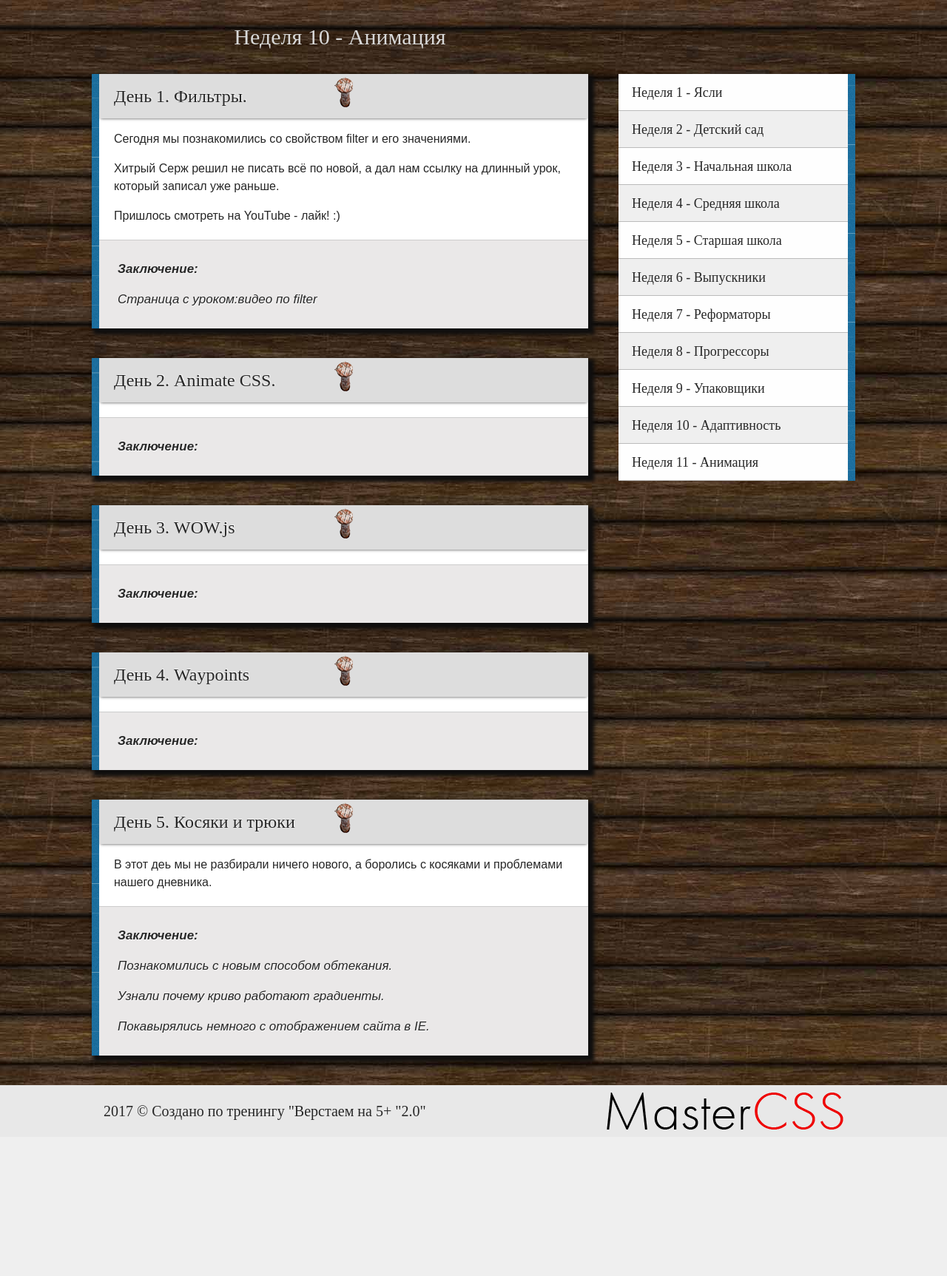
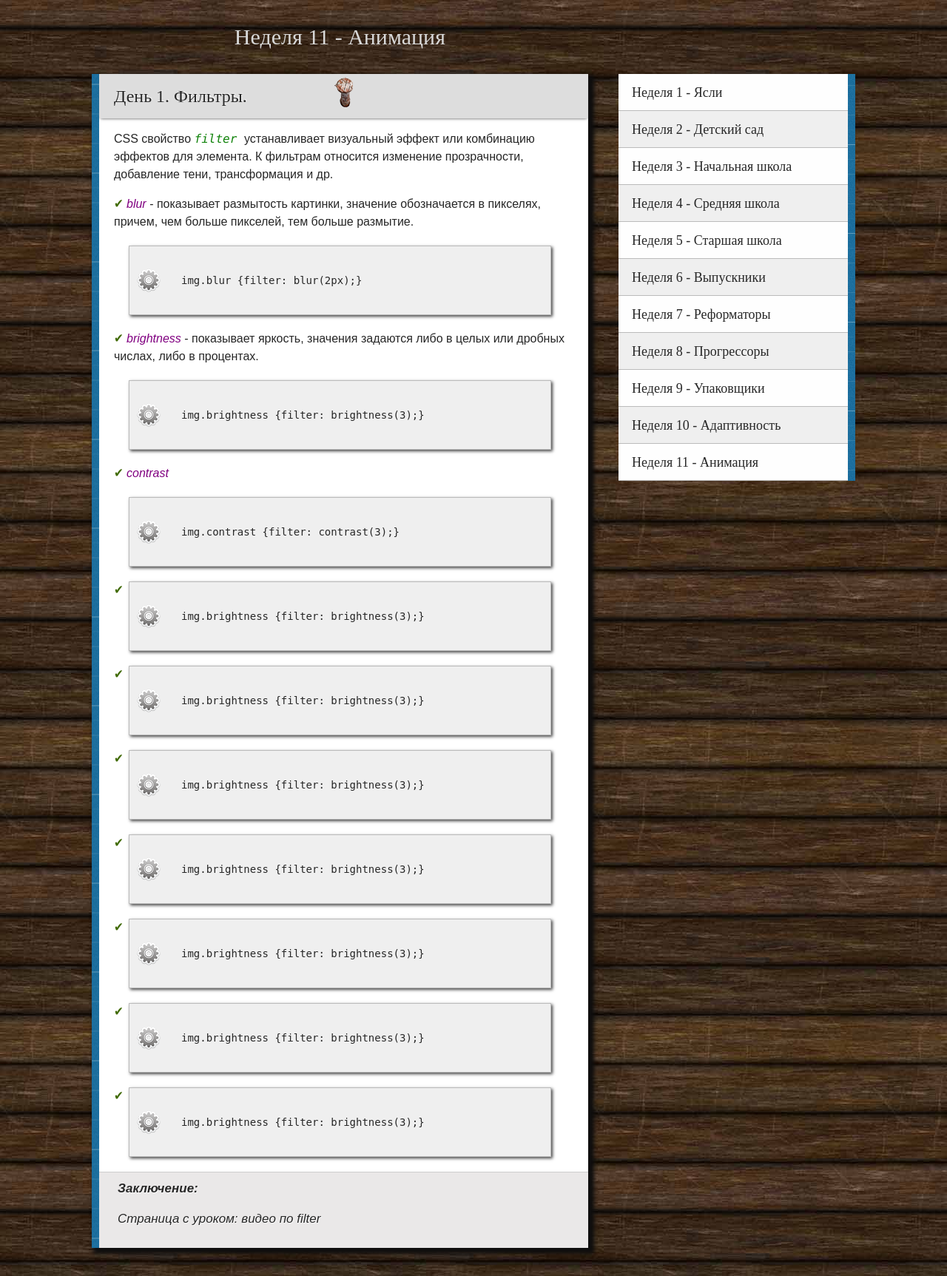
Before and after one commit to Dementrum/study-blog, a PHP site: page /week11.html in a window 1280 px wide. Shown: the part 162-1887 px from the top of the page at 74% size. Before the commit the page ends 1689 px from the top, so only its background shows below. Run offline with PHP 8.4, Linux system fonts and the light colour scheme; some libraries are stand-ins or nearby versions; some web fonts are replaced.

Commit message:
Фильтры Css дополнения

```diff
--- a/note/about.html
+++ b/note/about.html
@@ -89,7 +89,7 @@
 						<span class="cent"><p>На этом пока все!</p></span>
 						<span class="cent"><h3>А это мои дипломы</h3></span>
 						<figure>
-							<a href="images/Web1.jpg" class="item web"><img src="images/Web.jpg" alt="sertificate"></a>
+							<a href="./images/Web1.jpg" class="item web"><img src="./images/Web.jpg" alt="sertificate"></a>
 							<a href="images/Sert1.jpg" class="item sert"><img src="images/Sert.jpg" alt="sertificate"></a>
 							<a href="images/diz1.jpg" class="item sert diz"><img src="images/diz.jpg" alt="sertificate"></a>
 							<div class="clear"></div>
--- a/note/style.css
+++ b/note/style.css
@@ -342,7 +342,8 @@ summary {
 
 .tag,
 .st,
-.ss {
+.ss,
+.style {
 	font-family: consolas, monospace;
 }
 
@@ -387,7 +388,19 @@ summary {
 	text-shadow: 1px 1px 0 #F7F7F7;
 	background: #eae8e8;
 }
-
+.check-pos {
+	position: relative;
+	text-indent: 17px;
+}
+.check:before {
+	content: "\2714";
+	display: block;
+	font-size: 17px;
+	color:rgb(65, 107, 5);
+	position: absolute;
+	top:0;
+	left:-17px;
+}
 
 /*Additional styles*/
 
@@ -406,7 +419,7 @@ summary {
     margin: 20px;
     font-family: monospace;
     font-size: 14px;
-    box-shadow: 2px 2px 4px -2px #444;
+    box-shadow: 2px 2px 4px #444;
     -webkit-transition: 1s ease;
     transition: 1s ease;
 }
@@ -418,66 +431,16 @@ pre {
 	white-space: pre-line;
 }
 .code:hover, pre:hover {
-    background: #DFDFDF url(images/process.png) no-repeat 10px bottom;
+    background: #C2BDBD url(images/process.png) no-repeat 10px bottom;
     border: #aaa solid 1px;
-    transition: 1.2s cubic-bezier(0, .97, .81, -1.69);
-    border-radius: 10px;
-}
-
-
-.code {
-	position: relative;
-	background: #efefef;
-	border: 1px solid #bbb;
-	font-family: monospace;
-	font-size: 14px;
-	-webkit-transition: 1s ease;
-	-o-transition: 1s ease;
-	-moz-transition: 1s ease;
-	transition: 1s ease;
-}
-
-.code:hover {
 		-webkit-transition: 2s cubic-bezier(.17, -0.9, .96, -0.9);
 		-o-transition: 2s cubic-bezier(.17, -0.9, .96, -0.9);
 		-moz-transition: 2s cubic-bezier(.17, -0.9, .96, -0.9);
 		transition: 2s cubic-bezier(.17, -0.9, .96, -0.9);
 		-moz-border-radius: 10px;
 		border-radius: 10px;
-	background-color: #e4dddd;
+
 }
-
-.star {
-	position: absolute;
-	top: 50%;
-	left: 5%;
-	-webkit-transform: translate(-50%, -50%);
-	-moz-transform: translate(-50%, -50%);
-	-ms-transform: translate(-50%, -50%);
-	-o-transform: translate(-50%, -50%);
-	transform: translate(-50%, -50%);
-	-webkit-transition: 1s ease;
-	-o-transition: 1s ease;
-	-moz-transition: 1s ease;
-	transition: 1s ease;
-}
-
-.code:hover .star {
-	-webkit-transition: 2s cubic-bezier(.17, -0.9, .96, -0.9);
-	-o-transition: 2s cubic-bezier(.17, -0.9, .96, -0.9);
-	-moz-transition: 2s cubic-bezier(.17, -0.9, .96, -0.9);
-	transition: 2s cubic-bezier(.17, -0.9, .96, -0.9);
-	-webkit-transform: rotate(180deg);
-	-moz-transform: rotate(180deg);
-	-ms-transform: rotate(180deg);
-	-o-transform: rotate(180deg);
-	transform: rotate(180deg);
-	top: 10px;
-	bottom: 0;
-	left: 12px;
-	right: 0;
-}
-
 .block_important {
 	background: #FFC000 url(images/warning.png) no-repeat 8px center;
 	border: 1px solid #ff901e;
--- a/note/week10.html
+++ b/note/week10.html
@@ -57,6 +57,7 @@
 					<li><a href="week8.html">Неделя 8 - Прогрессоры</a></li>
 					<li><a href="week9.html">Неделя 9 - Упаковщики</a></li>
 					<li><a href="week10.html">Неделя 10 - Адаптивность</a></li>
+					<li><a href="week11.html">Неделя 11 - Анимация</a></li>
 				</ul>
 			</div>
 			<div class="widget everyday1">
--- a/note/week11.html
+++ b/note/week11.html
@@ -19,9 +19,15 @@
 			<div class="mid">
 				<img src="images/logo.jpg" class="logo" alt="логотип Master-CSS">
 				<div class="icons">
-					<a href="skype:dementrkolesnikov"><img src="images/iscype.png" alt="skype" title="skype"></a>
-					<a href="mailto:dmi56756877@yandex.ru" target="_blank"><img src="images/imail.png" alt="письмо" title="написать мне"></a>
-					<a href="form.html"><img src="images/igplus.png" alt="письмо" title="написать мне"></a>
+					<a href="skype:dementrkolesnikov">
+						<img src="images/iscype.png" alt="skype" title="skype">
+					</a>
+					<a href="mailto:dmi56756877@yandex.ru" target="_blank">
+						<img src="images/imail.png" alt="письмо" title="написать мне">
+					</a>
+					<a href="form.html">
+						<img src="images/igplus.png" alt="письмо" title="написать мне">
+					</a>
 				</div>
 				<div class="name">Онлайн-дневник Дмитрия Колесникова.</div>
 				<div class="desc">Здесь содержатся заметки, созданные в ходе обучения на тренинге.</div>
@@ -34,10 +40,18 @@
 		<div class="main_menu">
 			<div class="mid">
 				<ul>
-					<li><a href="index.html">Главная</a></li>
-					<li><a href="about.html">Об авторе</a></li>
-					<li><a href="">Отзыв о тренинге</a></li>
-					<li><a href="form.html">Связаться со мной</a></li>
+					<li>
+						<a href="index.html">Главная</a>
+					</li>
+					<li>
+						<a href="about.html">Об авторе</a>
+					</li>
+					<li>
+						<a href="">Отзыв о тренинге</a>
+					</li>
+					<li>
+						<a href="form.html">Связаться со мной</a>
+					</li>
 					<div class="clear"></div>
 				</ul>
 			</div>
@@ -47,44 +61,147 @@
 		<div class="sidebar week">
 			<div class="widget everyday">
 				<ul>
-					<li><a href="week1.html">Неделя 1 - Ясли</a></li>
-					<li><a href="week2.html">Неделя 2 - Детский сад</a></li>
-					<li><a href="week3.html">Неделя 3 - Начальная школа</a></li>
-					<li><a href="week4.html">Неделя 4 - Средняя школа</a></li>
-					<li><a href="week5.html">Неделя 5 - Старшая школа</a></li>
-					<li><a href="week6.html">Неделя 6 - Выпускники</a></li>
-					<li><a href="week7.html">Неделя 7 - Реформаторы</a></li>
-					<li><a href="week8.html">Неделя 8 - Прогрессоры</a></li>
-					<li><a href="week9.html">Неделя 9 - Упаковщики</a></li>
-					<li><a href="week10.html">Неделя 10 - Адаптивность</a></li>
-					<li><a href="week11.html">Неделя 11 - Анимация</a></li>
+					<li>
+						<a href="week1.html">Неделя 1 - Ясли</a>
+					</li>
+					<li>
+						<a href="week2.html">Неделя 2 - Детский сад</a>
+					</li>
+					<li>
+						<a href="week3.html">Неделя 3 - Начальная школа</a>
+					</li>
+					<li>
+						<a href="week4.html">Неделя 4 - Средняя школа</a>
+					</li>
+					<li>
+						<a href="week5.html">Неделя 5 - Старшая школа</a>
+					</li>
+					<li>
+						<a href="week6.html">Неделя 6 - Выпускники</a>
+					</li>
+					<li>
+						<a href="week7.html">Неделя 7 - Реформаторы</a>
+					</li>
+					<li>
+						<a href="week8.html">Неделя 8 - Прогрессоры</a>
+					</li>
+					<li>
+						<a href="week9.html">Неделя 9 - Упаковщики</a>
+					</li>
+					<li>
+						<a href="week10.html">Неделя 10 - Адаптивность</a>
+					</li>
+					<li>
+						<a href="week11.html">Неделя 11 - Анимация</a>
+					</li>
 				</ul>
 			</div>
 			<div class="widget everyday1">
 				<ul>
-					<li><a href="#d1">День 1. Фильтры</a></li>
-					<li><a href="#d2">День 2. Fnimate CSS.</a></li>
-					<li><a href="#d3">День 3. WOW.js</a></li>
-					<li><a href="#d4">День 4. Waypoints</a></li>
-					<li><a href="#d5">День 5.</a></li>
+					<li>
+						<a href="#d1">День 1. Фильтры</a>
+					</li>
+					<li>
+						<a href="#d2">День 2. Fnimate CSS.</a>
+					</li>
+					<li>
+						<a href="#d3">День 3. WOW.js</a>
+					</li>
+					<li>
+						<a href="#d4">День 4. Waypoints</a>
+					</li>
+					<li>
+						<a href="#d5">День 5.</a>
+					</li>
 				</ul>
 			</div>
 		</div>
 		<div class="content">
 			<article>
 				<header>
-					<h1>Неделя 10 - Анимация</h1>
+					<h1>Неделя 11 - Анимация</h1>
 				</header>
 				<section>
 					<div class="day">
 						<h2 id="d1">День 1. Фильтры.</h2>
-						<p>Сегодня мы познакомились со свойством filter и его значениями.</p>
-						<p>Хитрый Серж решил не писать всё по новой, а дал нам ссылку на длинный урок, который записал уже раньше.</p>
-						<p>Пришлось смотреть на YouTube - лайк! :)</p>
+						<p>CSS свойство
+							<span class="style"> filter </span> устанавливает визуальный эффект или комбинацию эффектов для элемента. К фильтрам относится изменение
+							прозрачности, добавление тени, трансформация и др.</p>
+						<p class="check-pos">
+							<i class="check">blur</i> - показывает размытость картинки, значение обозначается в пикселях, причем, чем больше пикселей, тем больше
+							размытие.</p>
+						<div class="code">
+							<p>img.blur {filter: blur(2px);}</p>
+						</div>
+						<p class="check-pos">
+							<i class="check">brightness</i> - показывает яркость, значения задаются либо в целых или дробных числах, либо в процентах.
+						</p>
+						<div class="code">
+							<p>img.brightness {filter: brightness(3);}</p>
+						</div>
+
+						<p class="check-pos">
+								<i class="check">contrast</i>
+						</p>
+						<div class="code">
+							<p>img.contrast {filter: contrast(3);}</p>
+						</div>
+
+						<p class="check-pos">
+								<i class="check"></i>
+						</p>
+						<div class="code">
+							<p>img.brightness {filter: brightness(3);}</p>
+						</div>
+
+              <p class="check-pos">
+								<i class="check"></i>
+						</p>
+              <div class="code">
+							<p>img.brightness {filter: brightness(3);}</p>
+						</div>
+
+              <p class="check-pos">
+								<i class="check"></i>
+						</p>
+						<div class="code">
+              <p>img.brightness {filter: brightness(3);}</p>
+            </div>
+
+						<p class="check-pos">
+								<i class="check"></i>
+						</p>
+						<div class="code">
+							<p>img.brightness {filter: brightness(3);}</p>
+						</div>
+
+						<p class="check-pos">
+              <i class="check"></i>
+            </p>
+						<div class="code">
+							<p>img.brightness {filter: brightness(3);}</p>
+						</div>
+
+						<p class="check-pos">
+								<i class="check"></i>
+						</p>
+						<div class="code">
+							<p>img.brightness {filter: brightness(3);}</p>
+						</div>
+
+						<p class="check-pos">
+								<i class="check"></i>
+						</p>
+						<div class="code">
+							<p>img.brightness {filter: brightness(3);}</p>
+            </div>
+
 						<div class="close">
-							<p><b>Заключение:</b>
-							<p>Страница с уроком:<a href="../CSS3filter/index.html">видео по filter</a></ </p>
-							<p></p>
+							<b>Заключение:</b>
+								<p>Страница с уроком:
+									<a href="../CSS3filter/index.html">видео по filter</a>
+								</p>
+								<p></p>
 						</div>
 					</div>
 				</section>
@@ -94,16 +211,19 @@
 						<h2 id="d2">День 2. Animate CSS.</h2>
 
 						<div class="close">
-							<p><b>Заключение:</b>
+							<p>
+								<b>Заключение:</b>
 
 						</div>
 					</div>
 				</section>
 				<section>
-					<div class="day">
-						<h2 id="d3">День 3. WOW.js</h2>
+            <div class="day">
+            <h2 id="d3">День 3. WOW.js</h2>
 						<div class="close">
-							<p><b>Заключение:</b></p>
+							<p>
+								<b>Заключение:</b>
+							</p>
 
 						</div>
 					</div>
@@ -113,7 +233,8 @@
 						<h2 id="d4">День 4. Waypoints</h2>
 
 						<div class="close">
-							<p><b>Заключение:</b>
+							<p>
+								<b>Заключение:</b>
 
 						</div>
 					</div>
@@ -122,8 +243,9 @@
 					<div class="day">
 						<h2 id="d5">День 5. Косяки и трюки</h2>
 						<p>В этот деь мы не разбирали ничего нового, а боролись с косяками и проблемами нашего дневника.</p>
-					<div class="close">
-							<p><b>Заключение:</b>
+						<div class="close">
+							<p>
+								<b>Заключение:</b>
 								<p>Познакомились с новым способом обтекания.</p>
 								<p>Узнали почему криво работают градиенты.</p>
 								<p>Покавырялись немного с отображением сайта в IE.</p>
@@ -141,11 +263,10 @@
 				</div>
 			</div>
 		</div>
-</footer>
+	</footer>
 	<script src='https://ajax.googleapis.com/ajax/libs/jquery/3.2.1/jquery.min.js'></script>
 	<script>
 		window.JQuery || document.write('<script src="js/jquery-3.2.1.min.js"><\/script>');
-
 	</script>
 	<script src="js/progressbaranimate.js"></script>
 </body>
```
Also changed, not shown: AnimateCSS/index.html (+7 -6 lines), 4 other files. Lines whose indentation alone changed are shown as unchanged.
